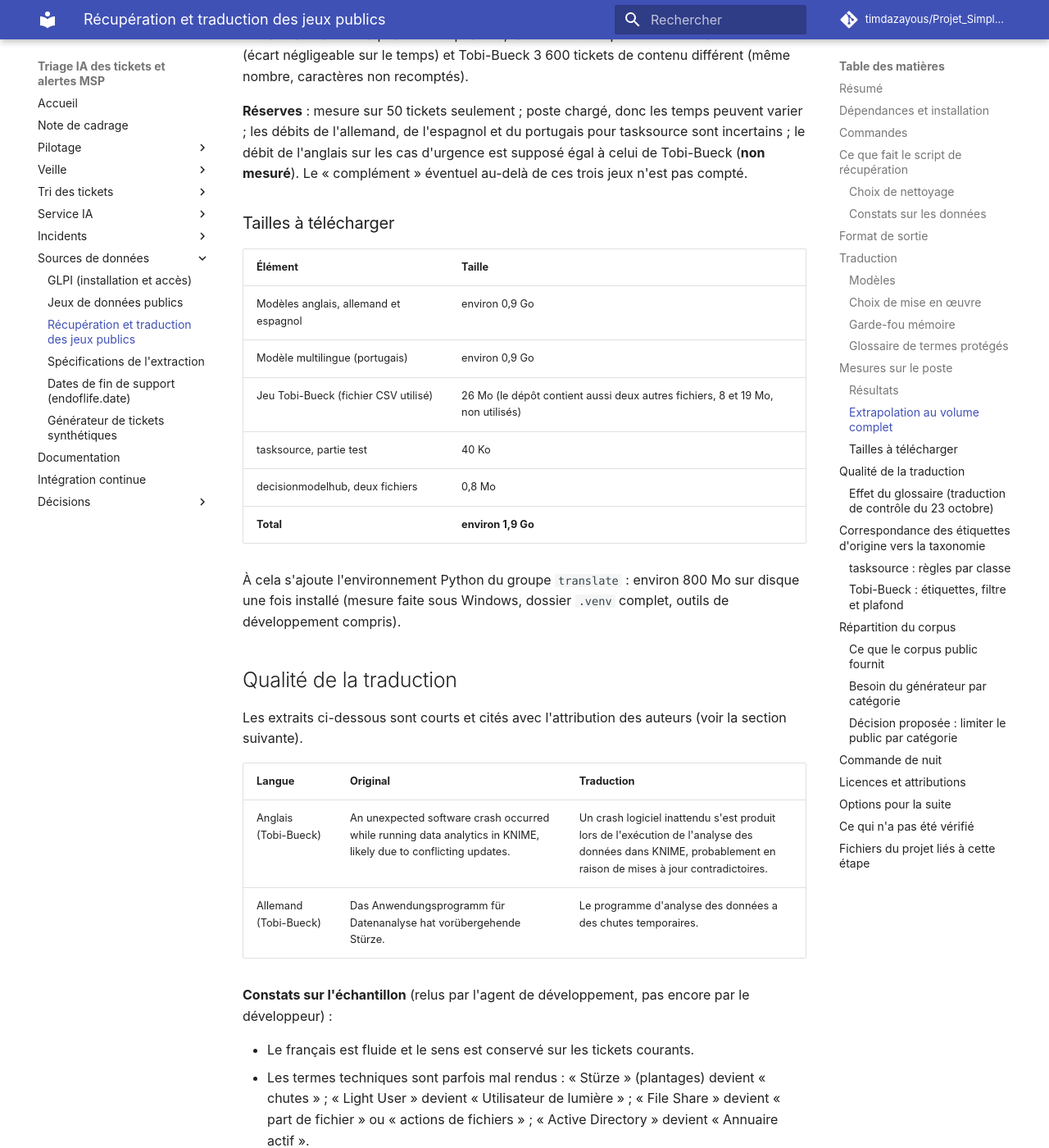
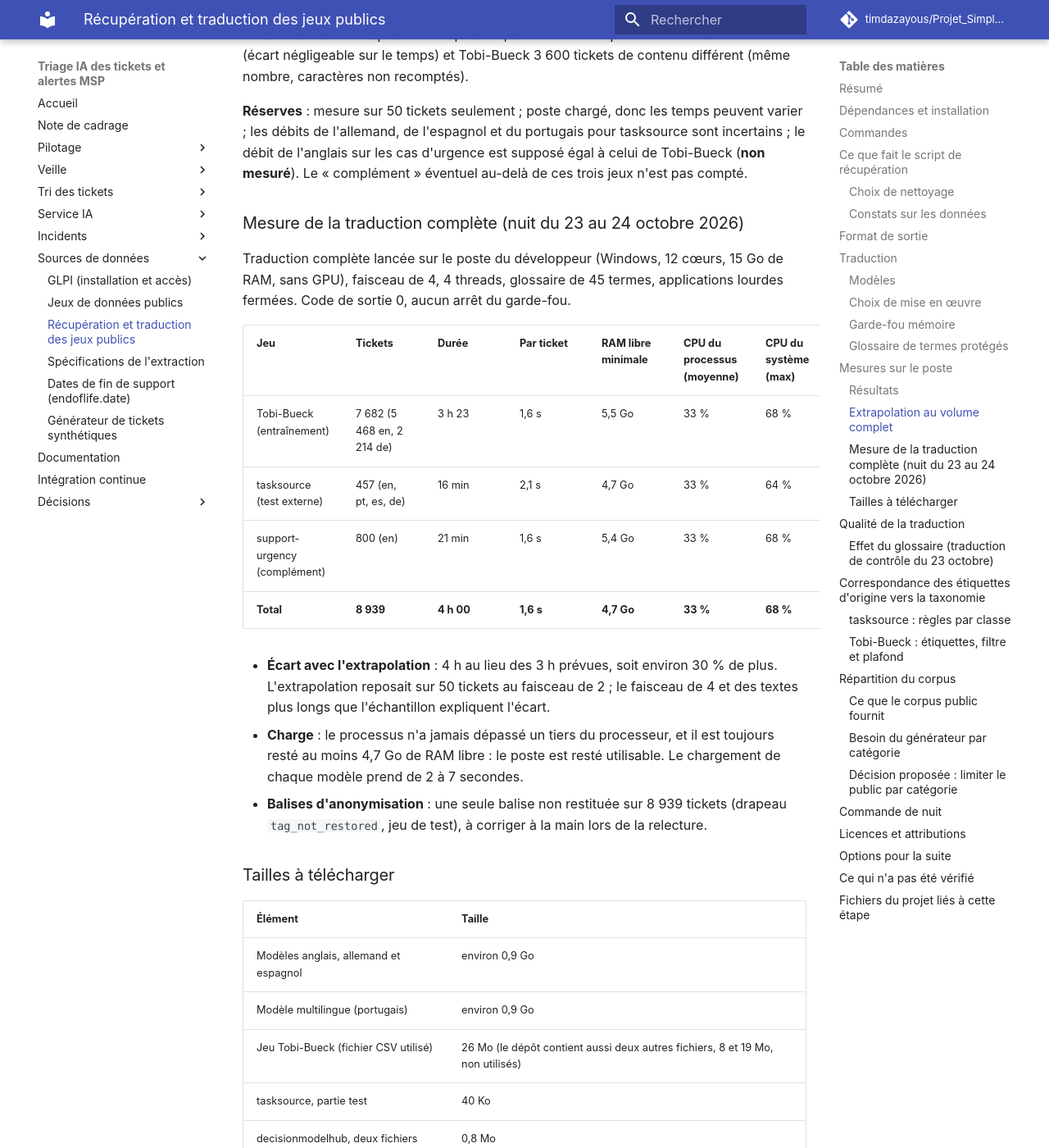
Before and after one commit to timdazayous/Projet_Simplon_FIN_ETUDES, an MkDocs documentation site: the page built from docs/donnees/recuperation-traduction.md, in a window 1280 px wide and 1400 px high, scrolled down 11718 px. Shown: the whole window at 82% size. Built offline with MkDocs 1.6.1 and Material for MkDocs 9.7.7, drawn with Linux system fonts in a browser that asks for light colours; comment, search, counter and statistics services are not loaded.

Commit message:
Mesures de la traduction complète des jeux publics (4 h, 8 939 tickets)
Co-Authored-By: Claude Opus 5.5 <noreply@anthropic.com>

```diff
--- a/docs/donnees/recuperation-traduction.md
+++ b/docs/donnees/recuperation-traduction.md
@@ -229,6 +229,21 @@ On multiplie le nombre de caractères réellement présents dans les fichiers pr
 Ce tableau date de la phase 1 : en phase 2, tasksource compte 457 tickets au lieu de 473 (écart négligeable sur le temps) et Tobi-Bueck 3 600 tickets de contenu différent (même nombre, caractères non recomptés).
 
 **Réserves** : mesure sur 50 tickets seulement ; poste chargé, donc les temps peuvent varier ; les débits de l'allemand, de l'espagnol et du portugais pour tasksource sont incertains ; le débit de l'anglais sur les cas d'urgence est supposé égal à celui de Tobi-Bueck (**non mesuré**). Le « complément » éventuel au-delà de ces trois jeux n'est pas compté.
+
+### Mesure de la traduction complète (nuit du 23 au 24 octobre 2026)
+
+Traduction complète lancée sur le poste du développeur (Windows, 12 cœurs, 15 Go de RAM, sans GPU), faisceau de 4, 4 threads, glossaire de 45 termes, applications lourdes fermées. Code de sortie 0, aucun arrêt du garde-fou.
+
+| Jeu | Tickets | Durée | Par ticket | RAM libre minimale | CPU du processus (moyenne) | CPU du système (max) |
+|---|---|---|---|---|---|---|
+| Tobi-Bueck (entraînement) | 7 682 (5 468 en, 2 214 de) | 3 h 23 | 1,6 s | 5,5 Go | 33 % | 68 % |
+| tasksource (test externe) | 457 (en, pt, es, de) | 16 min | 2,1 s | 4,7 Go | 33 % | 64 % |
+| support-urgency (complément) | 800 (en) | 21 min | 1,6 s | 5,4 Go | 33 % | 68 % |
+| **Total** | **8 939** | **4 h 00** | **1,6 s** | **4,7 Go** | **33 %** | **68 %** |
+
+- **Écart avec l'extrapolation** : 4 h au lieu des 3 h prévues, soit environ 30 % de plus. L'extrapolation reposait sur 50 tickets au faisceau de 2 ; le faisceau de 4 et des textes plus longs que l'échantillon expliquent l'écart.
+- **Charge** : le processus n'a jamais dépassé un tiers du processeur, et il est toujours resté au moins 4,7 Go de RAM libre : le poste est resté utilisable. Le chargement de chaque modèle prend de 2 à 7 secondes.
+- **Balises d'anonymisation** : une seule balise non restituée sur 8 939 tickets (drapeau `tag_not_restored`, jeu de test), à corriger à la main lors de la relecture.
 
 ### Tailles à télécharger
 
```
Also changed, not shown: JOURNAL.md (+6 -0 lines).
